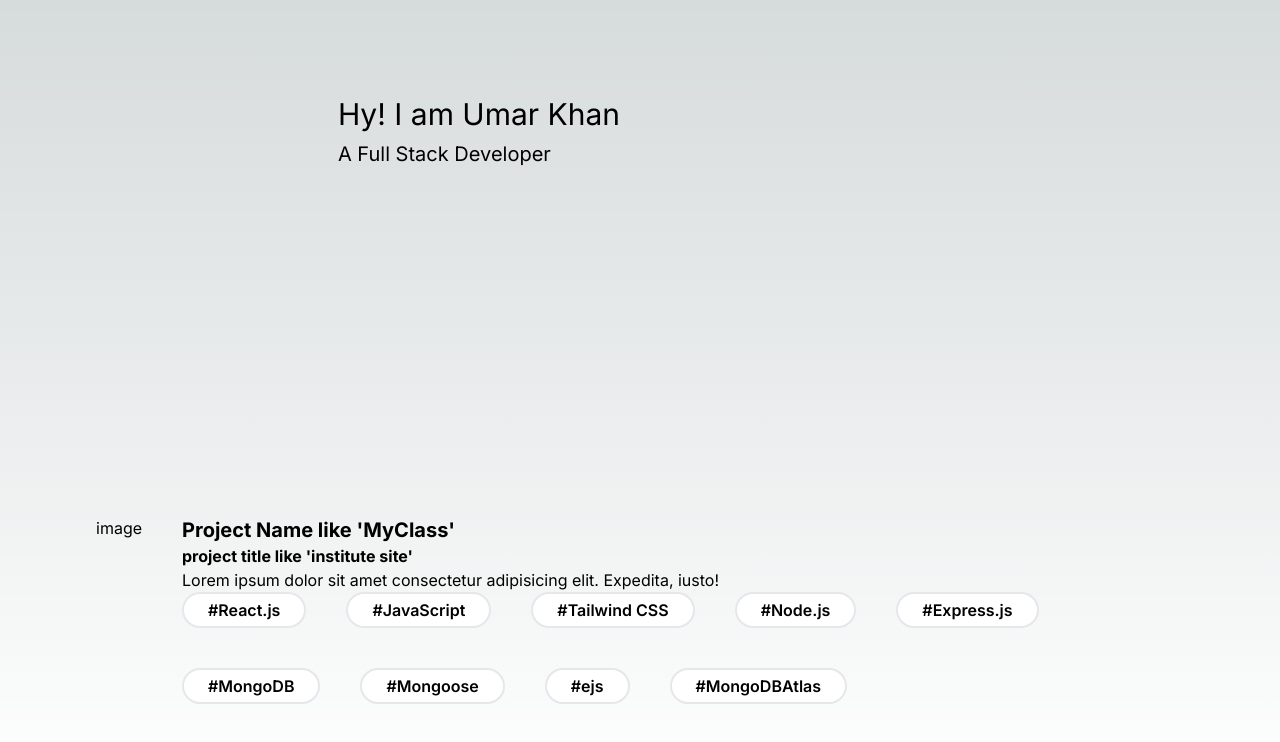
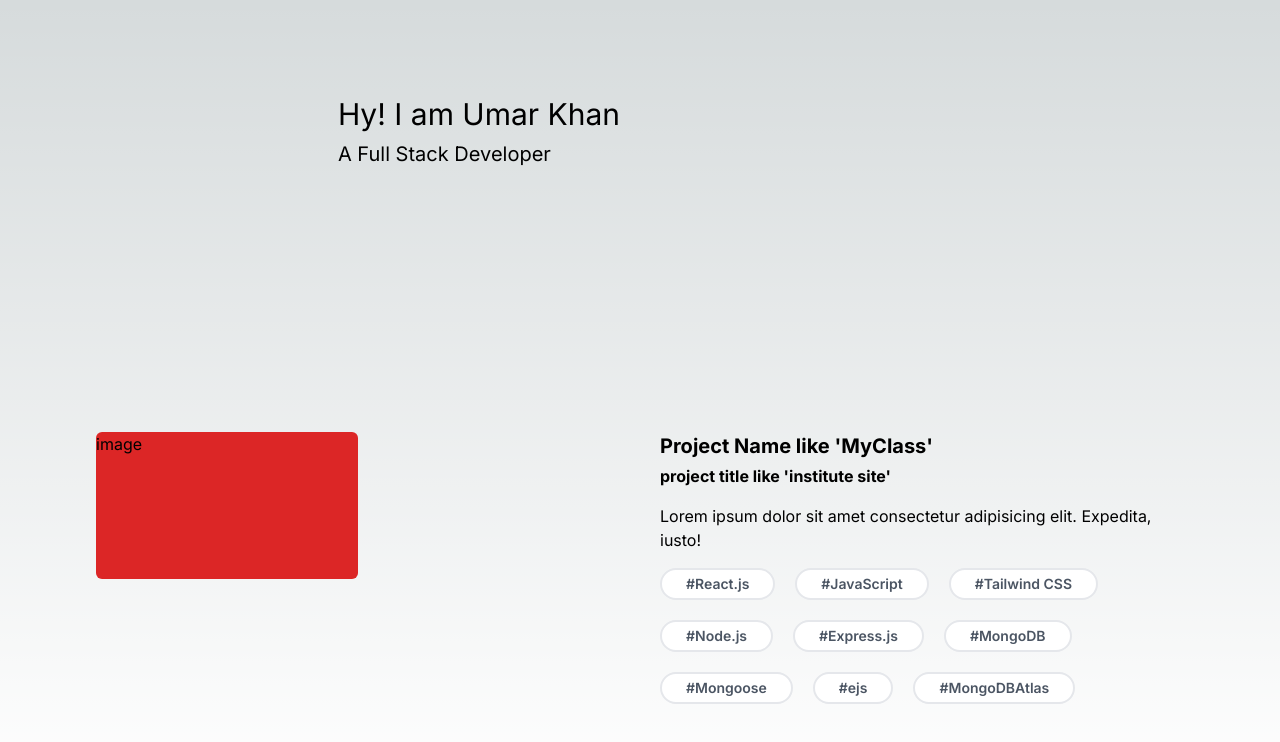
Before and after one commit to umar5727/Portfolio_-, a Next.js app: page / in a window 1280 px wide. Shown: the top 742 px of the page. Built offline with nearby package versions, Linux system fonts and the light colour scheme.

Commit message:
ui imporve of project section

```diff
--- a/src/components/LatestWork.tsx
+++ b/src/components/LatestWork.tsx
@@ -1,45 +1,46 @@
 import React from 'react'
 
 const LatestWork = () => {
+    const skills = [
+        { name: '#React.js' },
+        { name: '#JavaScript' },
+        { name: '#Tailwind CSS' },
+        { name: '#Node.js' },
+        { name: '#Express.js' },
+        { name: '#MongoDB' },
+        { name: '#Mongoose' },
+        { name: '#ejs' },
+        { name: '#MongoDBAtlas' },
+    ]
     return (
         <div>
-            <div className='w-full flex justify-between gap-10 '>
-                <div>
-                    image
+            <div className='w-full grid grid-cols-2 justify-between gap-10 '>
+                <div className=''>
+
+                    <div className='w-[50%] bg-red-600 aspect-video rounded-md'>
+                        image
+                    </div>
                 </div>
                 {/* left ends  */}
-                <div className=''>
-                    <h3 className='text-xl font-bold'>Project Name like 'MyClass'</h3>
-                    <strong>project title  like 'institute site'</strong>
+                <div className='flex flex-col gap-4'>
+                    <div>
+                        <h3 className='text-xl font-bold pb-1'>Project Name like 'MyClass'</h3>
+                        <strong>project title  like 'institute site'</strong>
+                    </div>
                     <p>Lorem ipsum dolor sit amet consectetur adipisicing elit. Expedita, iusto!</p>
-                    <div className='flex gap-10 flex-wrap'>
-                        <div className='w-fit border-[2px] py-1 px-6 font-semibold bg-white text-black rounded-full '>
-                            #React.js
-                        </div>
-                        <div className='w-fit border-[2px] py-1 px-6 font-semibold bg-white text-black rounded-full '>
-                            #JavaScript
-                        </div>
-                        <div className='w-fit border-[2px] py-1 px-6 font-semibold bg-white text-black rounded-full '>
-                            #Tailwind CSS
-                        </div>
-                        <div className='w-fit border-[2px] py-1 px-6 font-semibold bg-white text-black rounded-full '>
-                            #Node.js
-                        </div>
-                        <div className='w-fit border-[2px] py-1 px-6 font-semibold bg-white text-black rounded-full '>
-                            #Express.js
-                        </div>
-                        <div className='w-fit border-[2px] py-1 px-6 font-semibold bg-white text-black rounded-full '>
-                            #MongoDB
-                        </div>
-                        <div className='w-fit border-[2px] py-1 px-6 font-semibold bg-white text-black rounded-full '>
-                            #Mongoose
-                        </div>
-                        <div className='w-fit border-[2px] py-1 px-6 font-semibold bg-white text-black rounded-full '>
-                            #ejs
-                        </div>
-                        <div className='w-fit border-[2px] py-1 px-6 font-semibold bg-white text-black rounded-full '>
-                            #MongoDBAtlas
-                        </div>
+                    <div className='flex gap-5 flex-wrap'>
+
+                        {
+                            skills.map((field) => (
+
+                                <div
+                                    className='w-fit border-[2px] py-1 px-6 text-sm font-semibold bg-white rounded-full text-gray-600'
+                                    key={field.name}
+                                >
+                                    {field.name}
+                                </div>
+                            ))
+                        }
 
 
                     </div>
```
